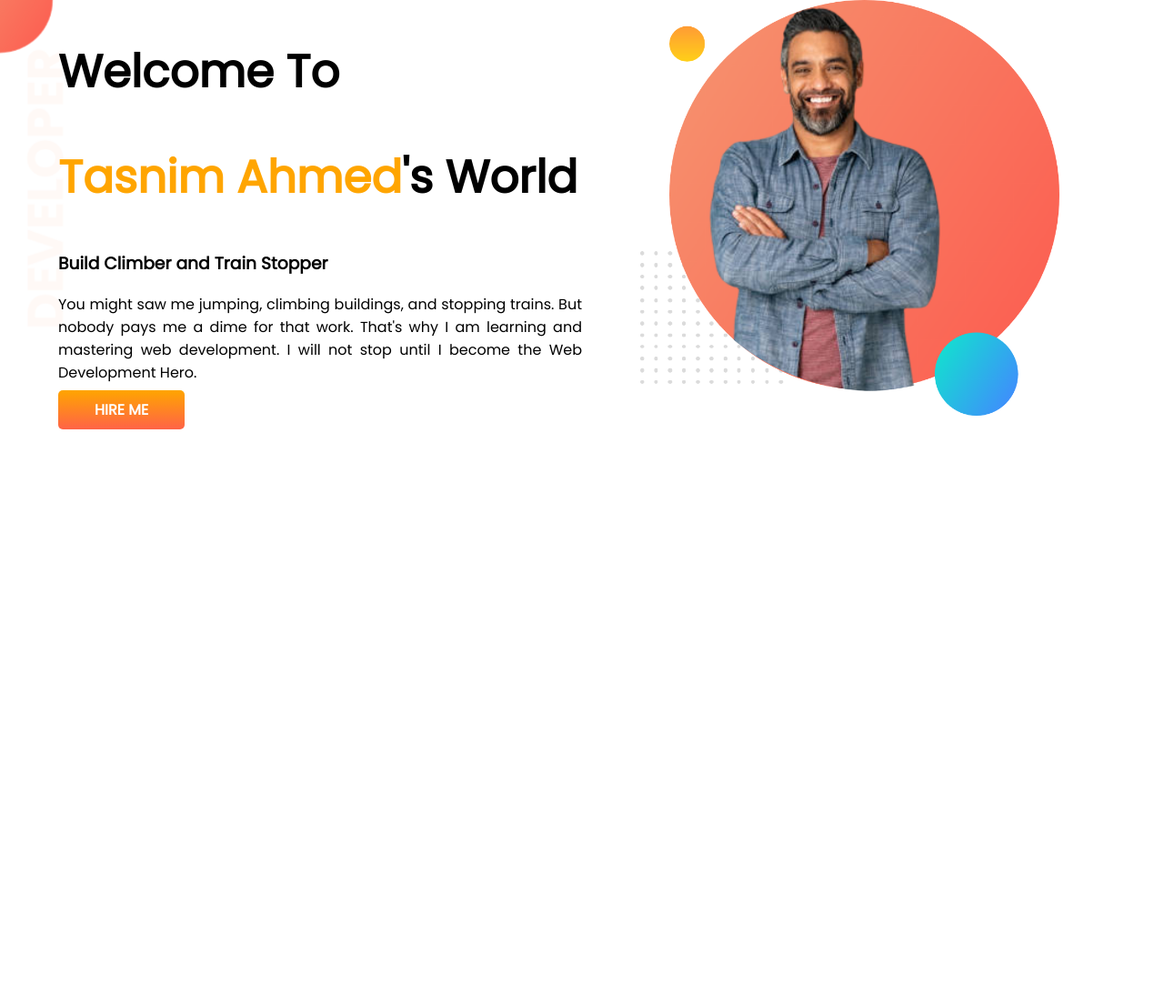
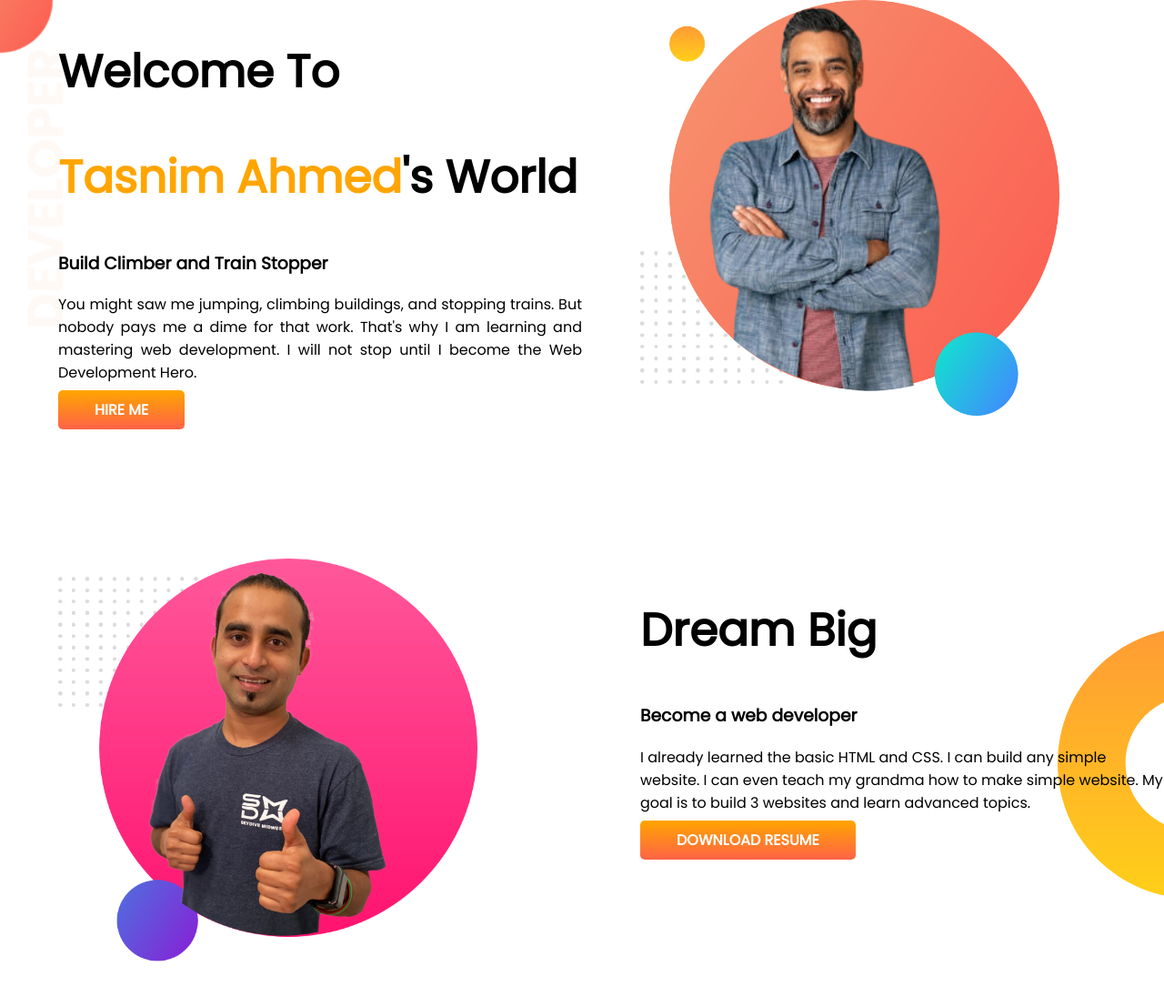
Before and after one commit to tasnimchy/developer-portfolio, a plain HTML site: page index.html in a window 1280 px wide. Shown: the whole page at 91% size. Before the commit the page ends 800 px from the top, so only its background shows below. Drawn offline with Linux system fonts and the light colour scheme.

Commit message:
dream big added

```diff
--- a/index.html
+++ b/index.html
@@ -23,5 +23,18 @@
                 <img src="images/man-bg.png" alt="man background">
             </div>
         </section>
+        <section class="dream-big">
+            <div class="half-width">
+                <img src="images/jhankar2.png" alt="man background">
+            </div>
+            <div class="half-width">
+                <h1>Dream Big</h1>
+                <h3>Become a web developer</h3>
+                <p>
+                    I already learned the basic HTML and CSS. I can build any simple website. I can even teach my grandma how to make simple website. My goal is to build 3 websites and learn advanced topics.
+                </p>
+                <a class="link-button" target="_blank" href="https://www.linkedin.com/in/tasnim-ahmed-chowdhury-042a781b5/" >DOWNLOAD RESUME</a>
+            </div>
+        </section>
     </body>
 </html>
--- a/style.css
+++ b/style.css
@@ -13,6 +13,7 @@ h1{
 
 section{
     display: flex;
+    margin-bottom: 150px;
 }
 
 .half-width{
@@ -41,3 +42,9 @@ section{
     background-image: url(images/top-banner.png);
     background-repeat: no-repeat;
 }
+
+.dream-big{
+    background-image: url(images/dream-bg.png);
+    background-repeat: no-repeat;
+    background-position: right;
+}
```
